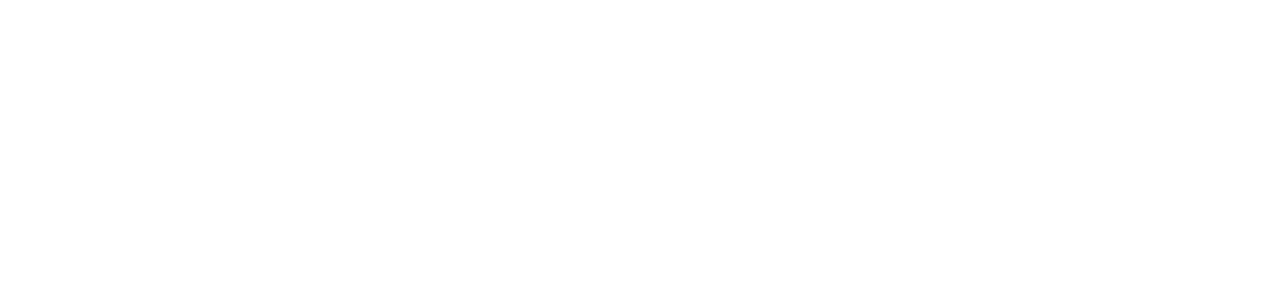
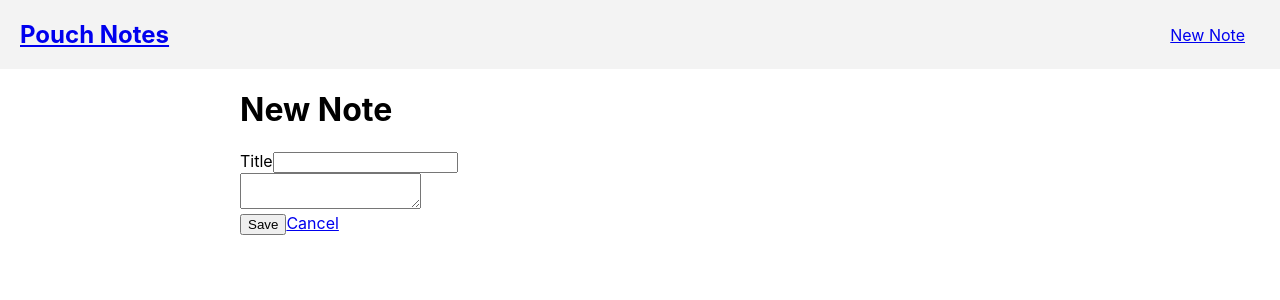
Before and after one commit to NateTheDev1/PouchNotes, a React (Create React App) app: page /new in a window 1280 px wide. Shown: the top 300 px of the page. Built offline with nearby package versions, Linux system fonts and the light colour scheme.

Commit message:
Added new note functionality

```diff
--- a/src/App.css
+++ b/src/App.css
@@ -0,0 +1,33 @@
+.Navbar {
+  background: #f3f3f3;
+
+  display: flex;
+  align-items: center;
+}
+
+.Navbar h1 {
+  margin: 0;
+  padding: 20px;
+}
+
+.Navbar-buttons {
+  text-align: right;
+  flex-grow: 1;
+  margin-right: 20px;
+}
+
+.Navbar-buttons .btn {
+  padding: 10px 15px;
+}
+
+.App-content {
+  margin: 0 auto;
+  max-width: 800px;
+  height: 100%;
+}
+
+@media screen and (max-width: 1065px) {
+  .App-content {
+    margin: 0 20px;
+  }
+}
--- a/src/App.js
+++ b/src/App.js
@@ -3,6 +3,8 @@
 import './App.css';
 import IndexPage from './pages/index';
 import Show from './pages/Show';
+import Navbar from './components/Navbar';
+import New from './pages/New';
 
 class App extends Component {
 	state = {
@@ -21,15 +23,44 @@
 			}
 		}
 	};
+
+	handleSave = (note) => {
+		const ids = Object.keys(this.state.notes);
+		const id = Math.max(...ids) + 1;
+
+		note['_id'] = id;
+
+		const { notes } = this.state;
+
+		this.setState({
+			notes: {
+				...notes,
+				[id]: note
+			}
+		});
+
+		return id;
+	};
+
 	render() {
 		return (
 			<BrowserRouter>
-				<Route exact path="/" component={(props) => <IndexPage {...props} notes={this.state.notes} />} />
-				<Route
-					exact
-					path="/notes/:id"
-					component={(props) => <Show {...props} note={this.state.notes[props.match.params.id]} />}
-				/>
+				<div className="App">
+					<Navbar />
+					<div className="App-content">
+						<Route
+							exact
+							path="/"
+							component={(props) => <IndexPage {...props} notes={this.state.notes} />}
+						/>
+						<Route
+							exact
+							path="/notes/:id"
+							component={(props) => <Show {...props} note={this.state.notes[props.match.params.id]} />}
+						/>
+						<Route exact path="/new" component={(props) => <New {...props} onSave={this.handleSave} />} />
+					</div>
+				</div>
 			</BrowserRouter>
 		);
 	}
--- a/src/components/Navbar.js
+++ b/src/components/Navbar.js
@@ -0,0 +1,19 @@
+import React, { Component } from 'react';
+import { Link } from 'react-router-dom';
+
+export default class Navbar extends Component {
+	render() {
+		return (
+			<nav className="Navbar">
+				<h1>
+					<Link to="/">Pouch Notes</Link>
+				</h1>
+				<div className="Navbar-buttons">
+					<Link to="/new" className="btn">
+						New Note
+					</Link>
+				</div>
+			</nav>
+		);
+	}
+}
--- /dev/null
+++ b/src/pages/New.js
@@ -0,0 +1,51 @@
+import React, { Component } from 'react';
+import { Link } from 'react-router-dom';
+
+export default class New extends Component {
+	state = {
+		note: {
+			title: '',
+			body: '',
+			createdAt: undefined,
+			updatedAt: undefined
+		}
+	};
+
+	updateValue = (e) => {
+		const { note } = this.state;
+
+		this.setState({
+			note: { ...note, [e.target.name]: e.target.value }
+		});
+	};
+
+	handleSave = (e) => {
+		e.preventDefault();
+
+		const id = this.props.onSave(this.state.note);
+		this.props.history.replace(`/notes/${id}`);
+	};
+
+	render() {
+		const { note } = this.state;
+
+		return (
+			<div className="Note-Form">
+				<h1>New Note</h1>
+				<form onSubmit={this.handleSave}>
+					<div className="Note-Form-title">
+						<label>Title</label>
+						<input type="text" name="title" value={note.title} onChange={this.updateValue} />
+					</div>
+					<div>
+						<textarea name="body" value={note.body} onChange={this.updateValue} />
+					</div>
+					<div>
+						<button className="btn">Save</button>
+						<Link to="/">Cancel</Link>
+					</div>
+				</form>
+			</div>
+		);
+	}
+}
```
Also changed, not shown: src/index.css (line endings or trailing spaces).
